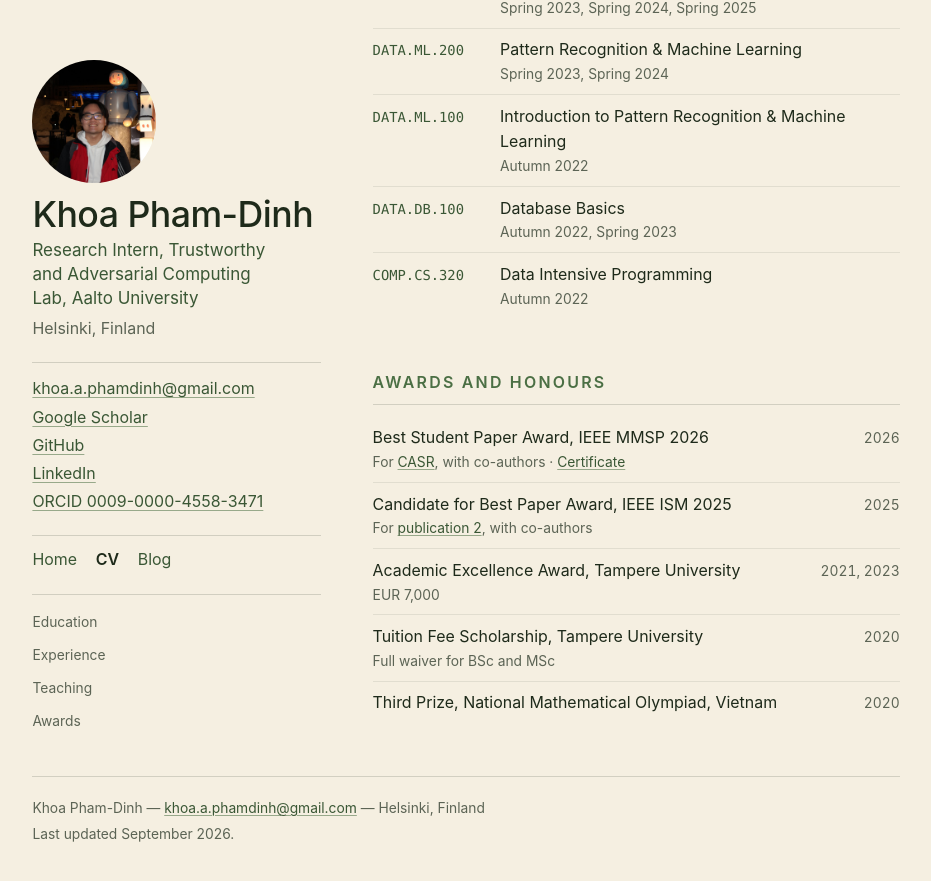
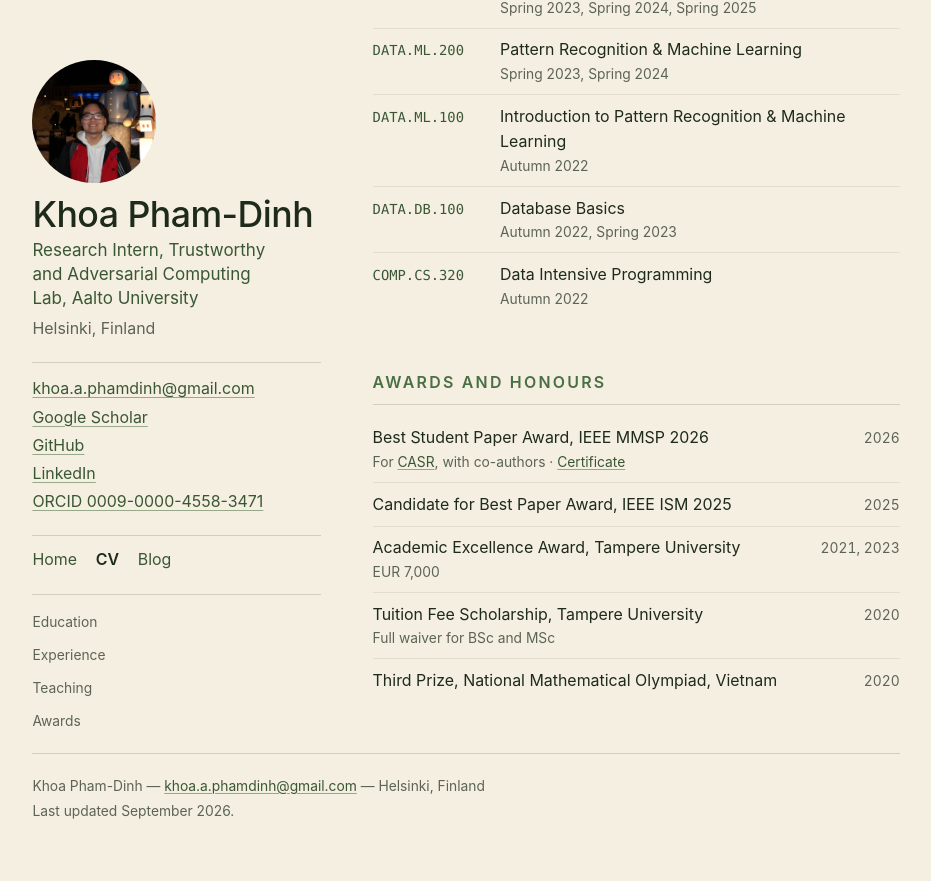
Before and after one commit to gogoliri/gogoliri.github.io, a Jekyll site: the page built from cv/index.html, in a window 1280 px wide and 900 px high, scrolled down 2143 px. Shown: the top 881 px of the window, without its empty margins (174-1105 px from the left). Built offline with Jekyll 4.4.1, drawn with Linux system fonts in a browser that asks for light colours.

Commit message:
Drop the detail line from the ISM 2025 candidacy row
Co-Authored-By: Claude Opus 5.5 <noreply@anthropic.com>

```diff
--- a/_data/awards.yml
+++ b/_data/awards.yml
@@ -16,7 +16,6 @@
 # `award:`; its list_note / page_note already say "Candidate".
 - key: ism2025-best-paper-candidate
   name: Candidate for Best Paper Award, IEEE&nbsp;ISM&nbsp;2025
-  detail: 'For <a href="/#pub-2">publication&nbsp;2</a>, with co-authors'
   when: "2025"
 
 - key: tuni-academic-excellence
```
